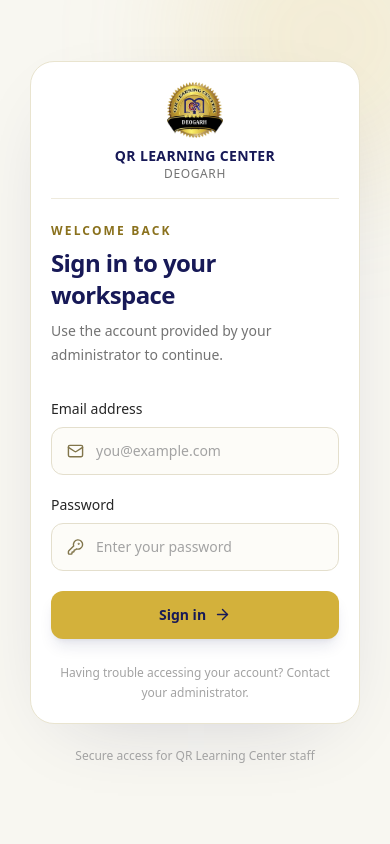
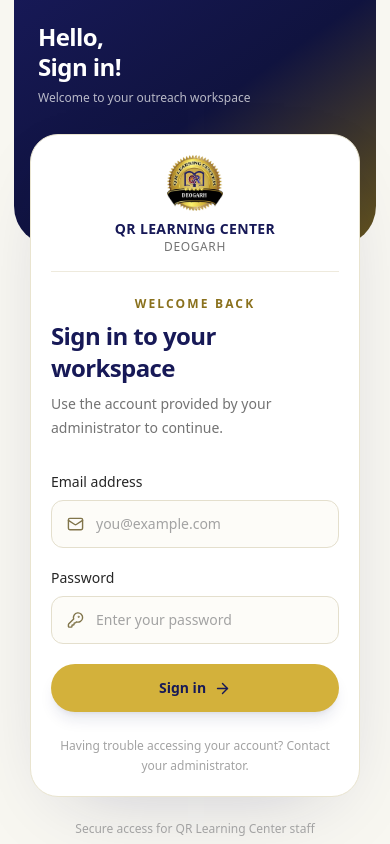
Before and after one commit to tsdigitalsolutioninfo/qr-learning-center, a Next.js app: page /login in a window 390 px wide. Built offline with nearby package versions, Linux system fonts and the light colour scheme; no server answers.

Commit message:
Configure signin page design

```diff
--- a/src/app/login/page.tsx
+++ b/src/app/login/page.tsx
@@ -51,10 +51,15 @@
         </div>
       </section>
 
-      <section className="relative flex min-h-dvh items-center justify-center px-5 py-12 sm:px-8 max-lg:px-4 max-lg:py-6 sm:max-lg:px-6">
-        <div className="pointer-events-none absolute -right-24 -top-24 h-72 w-72 rounded-full bg-[#d3b13b]/15 blur-3xl lg:hidden" />
-        <div className="relative w-full max-w-xl lg:max-w-md">
-          <div className="rounded-3xl border border-[#e9e4cf] bg-white p-5 shadow-[0_24px_80px_-36px_rgba(23,25,87,0.2)] max-[380px]:p-4 sm:p-8 lg:p-10">
+      <section className="relative flex min-h-dvh items-center justify-center px-5 py-12 sm:px-8 max-lg:items-start max-lg:px-4 max-lg:py-0 sm:max-lg:px-6">
+        <div className="pointer-events-none absolute inset-x-0 top-0 hidden h-64 rounded-b-[2.5rem] bg-gradient-to-br from-[#171957] via-[#10133f] to-[#66551b] max-lg:block" />
+        <div className="absolute left-6 top-8 z-10 hidden text-white max-lg:block sm:left-8">
+          <p className="text-2xl font-semibold leading-tight tracking-tight">Hello,</p>
+          <p className="text-2xl font-semibold leading-tight tracking-tight">Sign in!</p>
+          <p className="mt-2 text-xs text-white/70">Welcome to your outreach workspace</p>
+        </div>
+        <div className="relative w-full max-w-xl lg:max-w-md max-lg:mt-36 max-lg:mb-6">
+          <div className="rounded-3xl border border-[#e9e4cf] bg-white p-5 shadow-[0_24px_80px_-36px_rgba(23,25,87,0.25)] max-lg:rounded-[1.75rem] max-[380px]:p-4 sm:p-8 lg:p-10">
             <div className="mb-6 flex flex-col items-center gap-2 border-b border-[#eeeadd] pb-4 text-center lg:hidden">
               <Image src="/brand-logo.png" alt="QR Learning Center Deogarh logo" width={56} height={56} priority className="h-14 w-14 object-contain" />
               <div>
@@ -63,7 +68,7 @@
               </div>
             </div>
             <div className="mb-8">
-              <p className="mb-2 text-xs font-semibold uppercase tracking-[0.18em] text-[#8a711d]">Welcome back</p>
+              <p className="mb-2 text-center text-xs font-semibold uppercase tracking-[0.18em] text-[#8a711d] lg:text-left">Welcome back</p>
               <h2 className="text-2xl font-semibold tracking-tight text-[#171957] sm:text-3xl">Sign in to your workspace</h2>
               <p className="mt-2 text-sm leading-6 text-neutral-500">Use the account provided by your administrator to continue.</p>
             </div>
@@ -84,7 +89,7 @@
                   <input id="password" name="password" type="password" required autoComplete="current-password" placeholder="Enter your password" className="min-h-12 w-full rounded-xl border border-[#e4dfcd] bg-[#fdfcf8] px-4 text-sm text-neutral-900 outline-none transition placeholder:text-neutral-400 focus:border-[#6568a0] focus:bg-white focus:ring-4 focus:ring-[#171957]/10 max-lg:pl-11" />
                 </div>
               </div>
-              <button className="group mt-2 inline-flex min-h-12 w-full items-center justify-center gap-2 rounded-xl bg-[#d3b13b] px-4 text-sm font-semibold text-[#171957] shadow-lg shadow-[#171957]/10 transition hover:bg-[#e0c65c] focus:outline-none focus:ring-4 focus:ring-[#d3b13b]/25">
+              <button className="group mt-2 inline-flex min-h-12 w-full items-center justify-center gap-2 rounded-xl bg-[#d3b13b] px-4 text-sm font-semibold text-[#171957] shadow-lg shadow-[#171957]/10 transition hover:bg-[#e0c65c] focus:outline-none focus:ring-4 focus:ring-[#d3b13b]/25 max-lg:rounded-full">
                 Sign in <ArrowRight aria-hidden="true" size={17} className="transition-transform group-hover:translate-x-0.5" />
               </button>
             </form>
```
